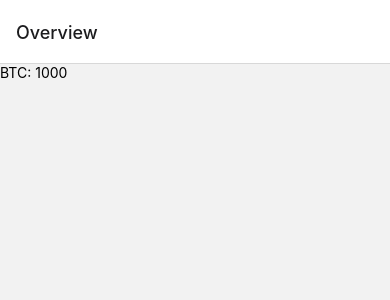
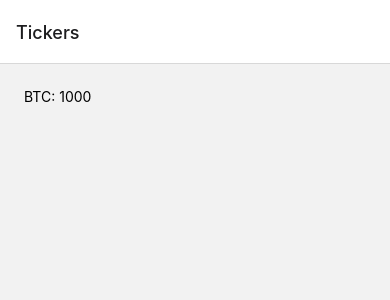
Before and after one commit to ncoen97/CrowderTickers, a React Native app: screen /Home in a window 390 px wide. Shown: the top 300 px of the page. Built offline with nearby package versions, Linux system fonts and the light colour scheme.

Commit message:
fix: styles & titles

```diff
--- a/App.tsx
+++ b/App.tsx
@@ -15,7 +15,7 @@ const App = () => {
   return (
     <NavigationContainer>
       <Stack.Navigator>
-        <Stack.Screen name="Home" component={HomeScreen} options={{ title: 'Overview' }} />
+        <Stack.Screen name="Home" component={HomeScreen} options={{ title: 'Tickers' }} />
         <Stack.Screen name="Ticker" component={TickerScreen} />
       </Stack.Navigator>
     </NavigationContainer>
--- a/routes/HomeScreen.tsx
+++ b/routes/HomeScreen.tsx
@@ -1,5 +1,5 @@
 import React from 'react'
-import { FlatList, Text, TouchableOpacity } from 'react-native'
+import { FlatList, StyleSheet, Text, TouchableOpacity } from 'react-native'
 import { useNavigation } from '@react-navigation/native'
 import { RootStackParamList } from '../App' // Adjust the import path as necessary
 import { NativeStackNavigationProp } from '@react-navigation/native-stack'
@@ -22,8 +22,15 @@ const HomeScreen = () => {
       data={[{ symbol: 'BTC', price: '1000' }]}
       renderItem={renderTicker}
       keyExtractor={(item) => item.symbol}
+      style={styles.root}
     />
   )
 }
 
+const styles = StyleSheet.create({
+  root: {
+    padding: 24,
+  },
+})
+
 export default HomeScreen
--- a/routes/TickerScreen.tsx
+++ b/routes/TickerScreen.tsx
@@ -1,5 +1,5 @@
 import React from 'react'
-import { View, Text } from 'react-native'
+import { View, Text, StyleSheet } from 'react-native'
 import { useRoute, RouteProp } from '@react-navigation/native'
 import { RootStackParamList } from '../App'
 
@@ -10,10 +10,16 @@ const TickerScreen = () => {
   const { symbol } = route.params
 
   return (
-    <View>
+    <View style={styles.root}>
       <Text>Ticker ID: {symbol}</Text>
     </View>
   )
 }
 
+const styles = StyleSheet.create({
+  root: {
+    padding: 24,
+  },
+})
+
 export default TickerScreen
```
